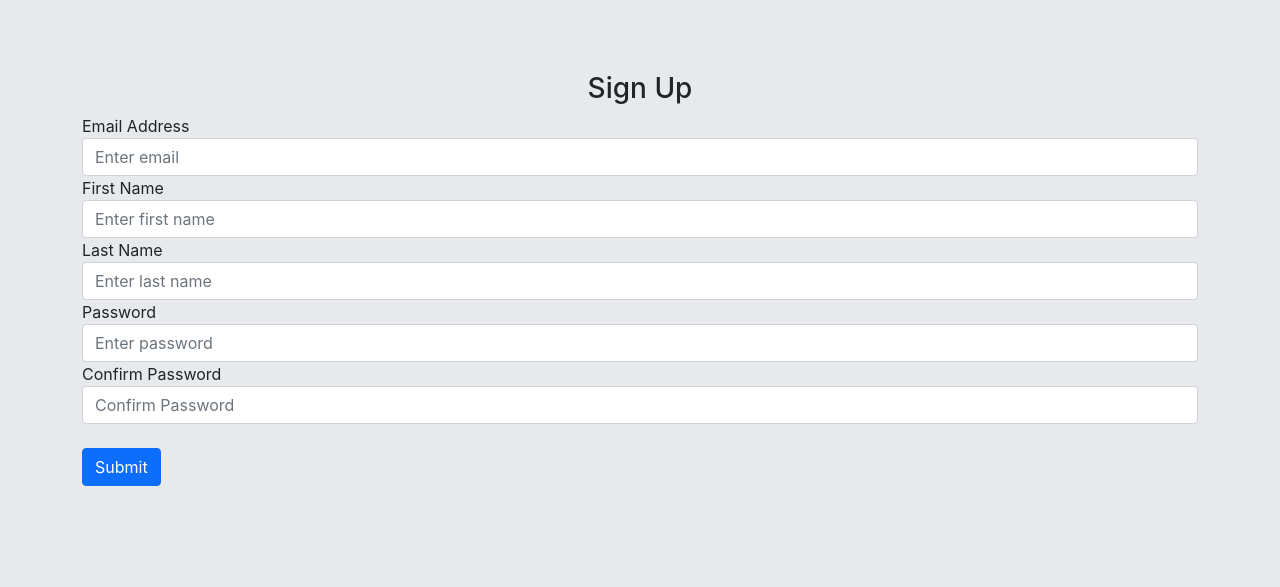
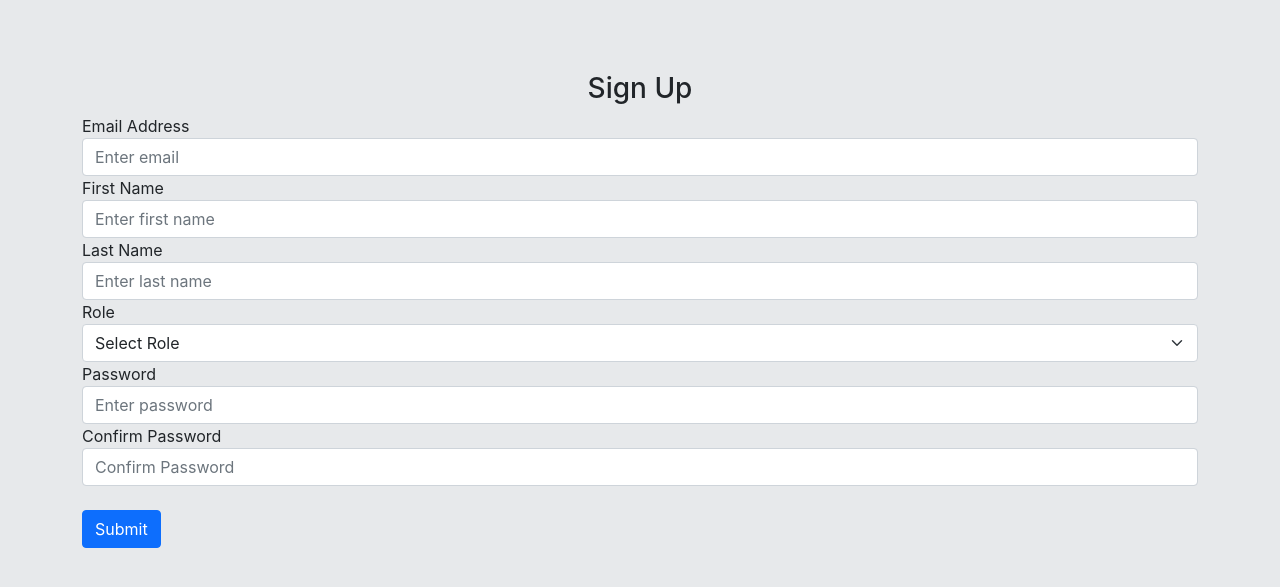
Before and after one commit to JeanSolo10/bug-tracker-app, a Flask app: page /sign-up in a window 1280 px wide. Shown: the top 587 px of the page. Run offline with Flask 2, Linux system fonts and the light colour scheme; some libraries are stand-ins or nearby versions.

Commit message:
feat: add user roles to signup form

```diff
--- a/website/auth.py
+++ b/website/auth.py
@@ -45,6 +45,7 @@ def sign_up():
         email = request.form.get('email')
         first_name = request.form.get('firstName')
         last_name = request.form.get('lastName')
+        role = request.form.getlist('role')[0]
         password1 = request.form.get('password1')
         password2 = request.form.get('password2')
 
@@ -55,11 +56,15 @@ def sign_up():
             currForm.first_name = first_name
         if last_name:
             currForm.last_name = last_name
+        if role:
+            currForm.role = role
 
         user = User.query.filter_by(email=email).first()
 
         if user:
             flash('Email already exists!', category='error')
+        if role == 'Select Role':
+            flash('You must select a role', category='error')
         elif len(email) < 5:
             flash('Email must be greater than 4 characters', category='error')
         elif len(first_name) < 2:
@@ -71,7 +76,7 @@ def sign_up():
         elif len(password1) < 7:
             flash('Password must be at least 7 characters.', category='error')
         else:
-            new_user = User(email=email, first_name=first_name, last_name=last_name, password=generate_password_hash(password1, method='sha256'))
+            new_user = User(email=email, first_name=first_name, last_name=last_name, role=role, password=generate_password_hash(password1, method='sha256'))
             db.session.add(new_user)
             db.session.commit()
             flash('Account created!', category='success')
--- a/website/templates/sign_up.html
+++ b/website/templates/sign_up.html
@@ -57,6 +57,42 @@ Login {% endblock %} {% block main %}
         />
       </div>
       <div class="form-group">
+        <label for="type">Role</label>
+        <select
+          name="role"
+          class="form-select"
+          aria-label="Default select example"
+        >
+          {% if form.role == "Select Role"%}
+          <option value="Select Role" selected>Select Role</option>
+          {% else %}
+          <option value="Select Role">Select Role</option>
+          {% endif %} {% if form.role == "Back End Developer"%}
+          <option value="Back End Developer" selected>
+            Back End Developer
+          </option>
+          {% else %}
+          <option value="Back End Developer">Back End Developer</option>
+          {% endif %} {% if form.role == "DevOps"%}
+          <option value="DevOps" selected>DevOps</option>
+          {% else %}
+          <option value="DevOps">DevOps</option>
+          {% endif %} {% if form.role == "Front End Developer"%}
+          <option value="Front End Developer" selected>
+            Front End Developer
+          </option>
+          {% else %}
+          <option value="Front End Developer">Front End Developer</option>
+          {% endif %} {% if form.role == "Full Stack Developer"%}
+          <option value="Full Stack Developer" selected>
+            Full Stack Developer
+          </option>
+          {% else %}
+          <option value="Full Stack Developer">Full Stack Developer</option>
+          {% endif %}
+        </select>
+      </div>
+      <div class="form-group">
         <label for="password1">Password</label>
         <input
           type="password"
--- a/website/views.py
+++ b/website/views.py
@@ -266,7 +266,6 @@ def new_ticket(id):
             flash('Ticket created!', category='success')
             return redirect(url_for('views.project_details', id=id, m_page_num=1, t_page_num=1))
 
-
     project = Project.query.filter_by(id=id).first()
 
     return render_template("new_ticket.html", user=current_user, project_members=project.members, form=currForm)
```
Also changed, not shown: 1 other file.
